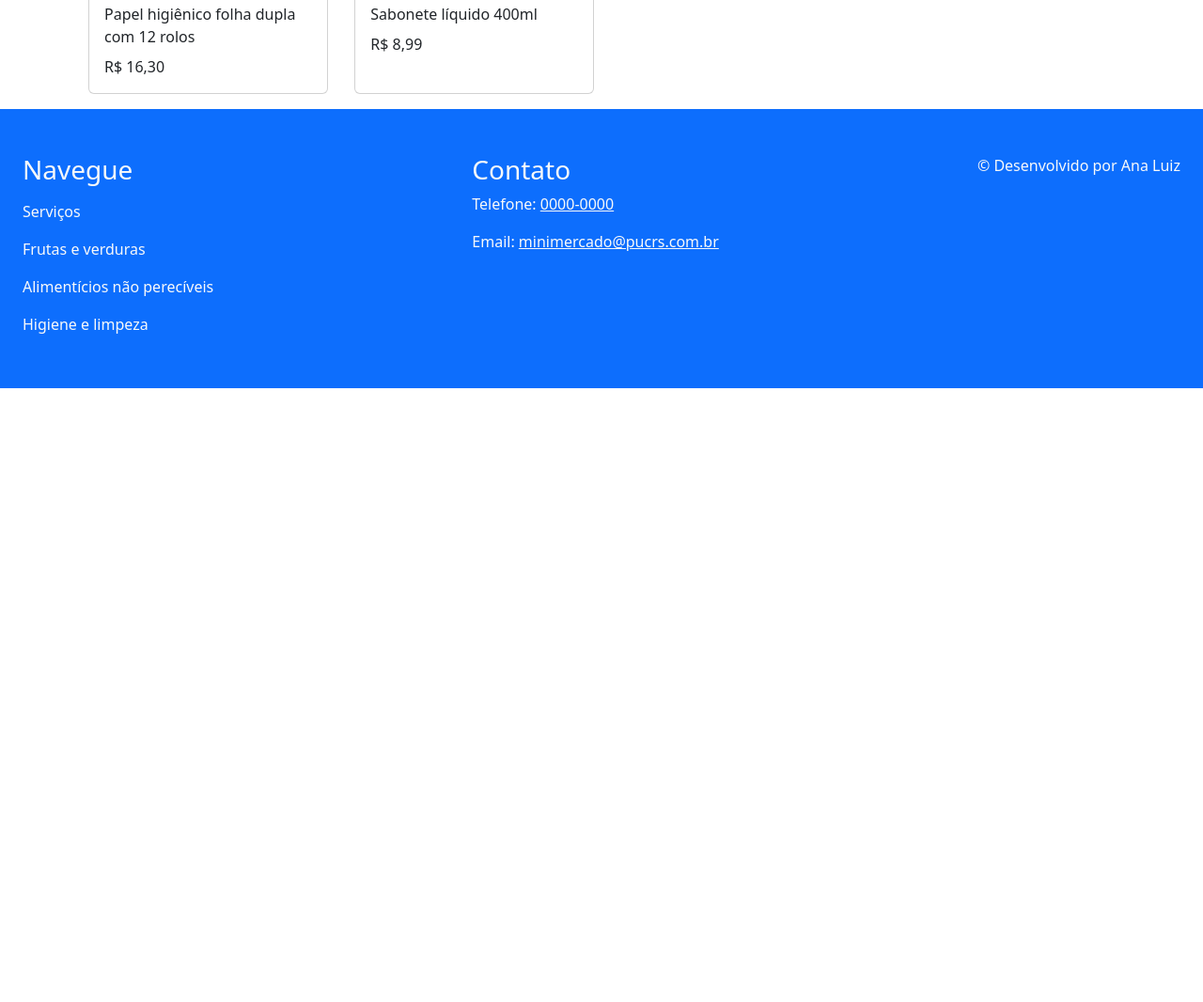
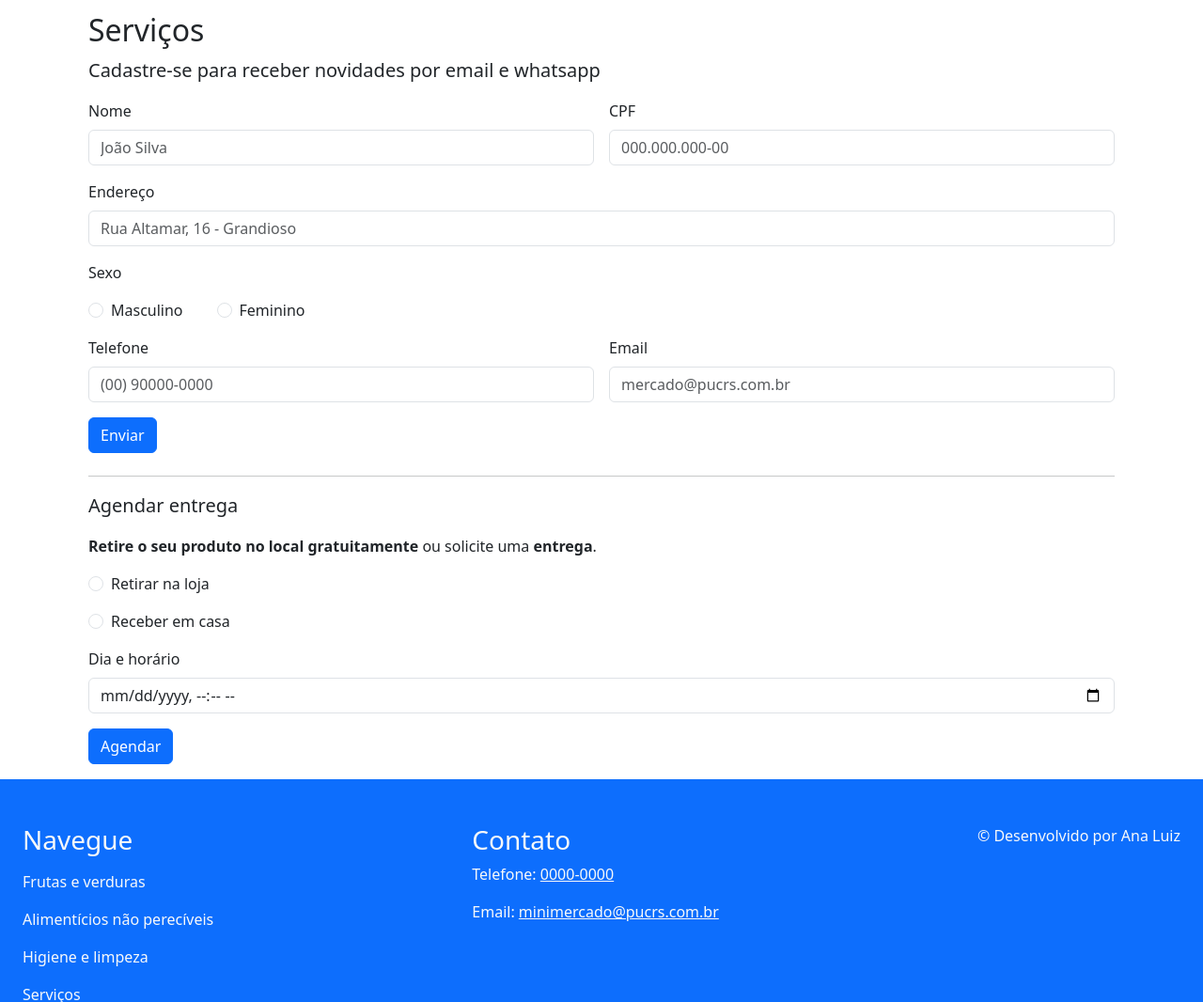
Before and after one commit to acluiz/minimarket, a website: page index.html in a window 1280 px wide. Shown: the part 1734-2800 px from the top of the page at 94% size. Before the commit the page ends 2147 px from the top, so only its background shows below. Drawn offline with nearby package versions, Linux system fonts and the light colour scheme.

Commit message:
feat: add forms

```diff
--- a/components/footer.js
+++ b/components/footer.js
@@ -9,13 +9,13 @@ export const Footer = () => {
   ];
 
   const links = [
-    { url: "#servicos", label: "Serviços" },
     { url: "#frutas-verduras", label: "Frutas e verduras" },
     {
       url: "#alimenticios-nao-pereciveis",
       label: "Alimentícios não perecíveis",
     },
     { url: "#higiene-limpeza", label: "Higiene e limpeza" },
+    { url: "#servicos", label: "Serviços" },
   ];
 
   return `
--- /dev/null
+++ b/components/form.js
@@ -0,0 +1,79 @@
+export const ClientForm = () => {
+  return `
+    <form id="clientForm">
+      <div class="d-md-flex gap-md-3">
+        <div class="mb-3 col">
+          <label for="name" class="form-label">Nome</label>
+          <input required type="text" placeholder="João Silva" class="form-control" id="name" aria-describedby="name">
+        </div>
+        <div class="mb-3 col">
+          <label for="cpf" class="form-label">CPF</label>
+          <input required type="text" placeholder="000.000.000-00" class="form-control" id="cpf" aria-describedby="cpf">
+        </div>
+      </div>
+      <div class="mb-3">
+        <label for="address" class="form-label">Endereço</label>
+        <input required type="text" placeholder="Rua Altamar, 16 - Grandioso" class="form-control" id="address" aria-describedby="address">
+      </div>
+
+      <p>Sexo</p>
+      <div class="d-flex col-md-3">
+        <div class="mb-3 col form-check">
+          <input required type="radio" class="form-check-input" id="gender-male" name="gender" value="male">
+          <label class="form-check-label" for="gender-male">Masculino</label>
+        </div>
+        <div class="mb-3 col form-check">
+          <input required type="radio" class="form-check-input" id="gender-female" name="gender" value="female">
+          <label class="form-check-label" for="gender-female">Feminino</label>
+        </div>
+      </div>
+
+      <div class="d-md-flex gap-md-3">
+        <div class="mb-3 col">
+          <label for="phone" class="form-label">Telefone</label>
+          <input required type="tel" placeholder="(00) 90000-0000" class="form-control" id="phone" aria-describedby="phone">
+        </div>
+        <div class="mb-3 col">
+          <label for="email" class="form-label">Email</label>
+          <input required type="email" placeholder="mercado@pucrs.com.br" class="form-control" id="email" aria-describedby="email">
+        </div>
+      </div>
+      <button type="submit" class="btn btn-primary">Enviar</button>
+    </form>
+  `;
+};
+
+export const DeliveryForm = () => {
+  return `
+    <form id="deliveryForm">
+      <div class="mb-3 form-check">
+        <input required type="radio" class="form-check-input" id="type-male" name="type" value="male">
+        <label class="form-check-label" for="type-male">Retirar na loja</label>
+      </div>
+      <div class="mb-3 form-check">
+        <input required type="radio" class="form-check-input" id="type-delivery" name="type" value="delivery">
+        <label class="form-check-label" for="type-delivery">Receber em casa</label>
+      </div>
+      <div class="mb-3">
+        <label for="date" class="form-label">Dia e horário</label>
+        <input required type="datetime-local" class="form-control" id="date" aria-describedby="date">
+      </div>
+      <button type="submit" class="btn btn-primary">Agendar</button>
+    </form>
+  `;
+};
+
+export const onSendForms = () => {
+  const clientForm = document.getElementById("clientForm");
+  const deliveryForm = document.getElementById("deliveryForm");
+
+  clientForm.addEventListener("submit", (e) => {
+    e.preventDefault();
+    console.log("send clientForm");
+  });
+
+  deliveryForm.addEventListener("submit", (e) => {
+    e.preventDefault();
+    console.log("send deliveryForm");
+  });
+};
--- a/components/header.js
+++ b/components/header.js
@@ -1,12 +1,12 @@
 export const Header = () => {
   const links = [
-    { url: "#servicos", label: "Serviços" },
     { url: "#frutas-verduras", label: "Frutas e verduras" },
     {
       url: "#alimenticios-nao-pereciveis",
       label: "Alimentícios não perecíveis",
     },
     { url: "#higiene-limpeza", label: "Higiene e limpeza" },
+    { url: "#servicos", label: "Serviços" },
   ];
 
   return `
--- a/components/hero.js
+++ b/components/hero.js
@@ -10,7 +10,7 @@ const slides = [
   },
 ];
 
-export const HeroAnimation = () => {
+export const heroAnimation = () => {
   let activeSlideIndex = 0;
 
   const slidesEl = document.querySelectorAll(".carousel-item");
--- a/components/services.js
+++ b/components/services.js
@@ -1,12 +1,21 @@
+import { ClientForm, DeliveryForm } from "./form.js";
+
 export const Services = () => {
   return `
     <section id="servicos" class="py-3 px-4 container">
       <h2>Serviços</h2>
-        <p>
-          <b>Retire o seu produto no local gratuitamente</b> ou solicite uma
-          <b>tele-entrega</b> por <b>R$ 4,00</b> através do número
-          <a href="tel:+0000000000" target="_blank">0000-0000</a>.
-        </p>
+
+      <p class="fs-5">Cadastre-se para receber novidades por email e whatsapp</p>
+      ${ClientForm()}
+
+      <hr class="mt-4">
+
+      <p class="fs-5">Agendar entrega</p>
+      <p>
+        <b>Retire o seu produto no local gratuitamente</b> ou solicite uma
+        <b>entrega</b>.
+      </p>
+      ${DeliveryForm()}
     </section>
     `;
 };
--- a/index.html
+++ b/index.html
@@ -24,9 +24,10 @@
     <script type="module">
       import { Header } from "./components/header.js";
       import { Footer } from "./components/footer.js";
-      import { Hero, HeroAnimation } from "./components/hero.js";
+      import { Hero, heroAnimation } from "./components/hero.js";
       import { Services } from "./components/services.js";
       import { Products } from "./components/products.js";
+      import { onSendForms } from "./components/form.js";
 
       import {
         fruits_vegetables,
@@ -39,7 +40,7 @@
       layout.innerHTML = `
         ${Header()}
         ${Hero()}
-        ${Services()}
+
         ${Products({
           id: "frutas-verduras",
           title: "Frutas e verduras",
@@ -57,10 +58,13 @@
           title: "Higiene e limpeza",
           products: cleaning,
         })}
+
+        ${Services()}
         ${Footer()}
       `;
 
-      HeroAnimation();
+      heroAnimation();
+      onSendForms();
     </script>
   </body>
 </html>
```
